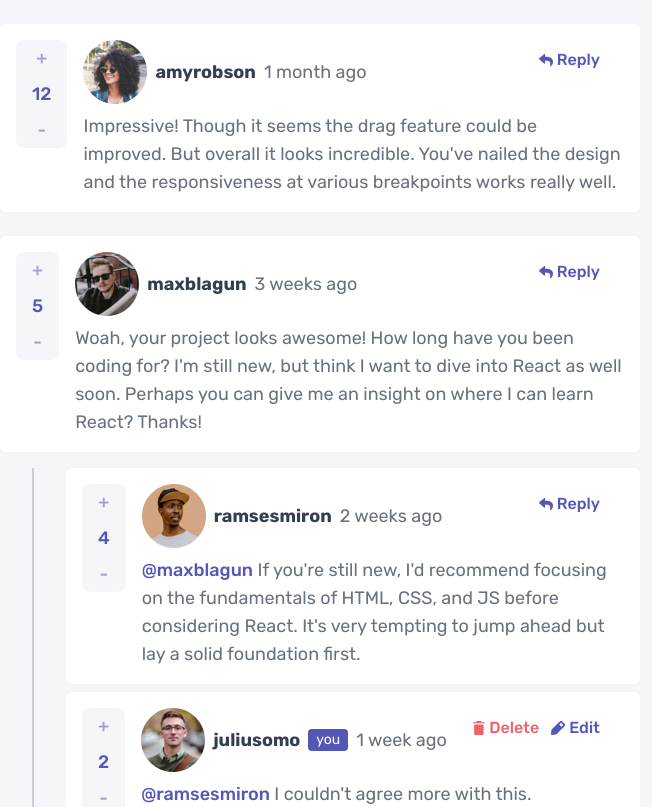
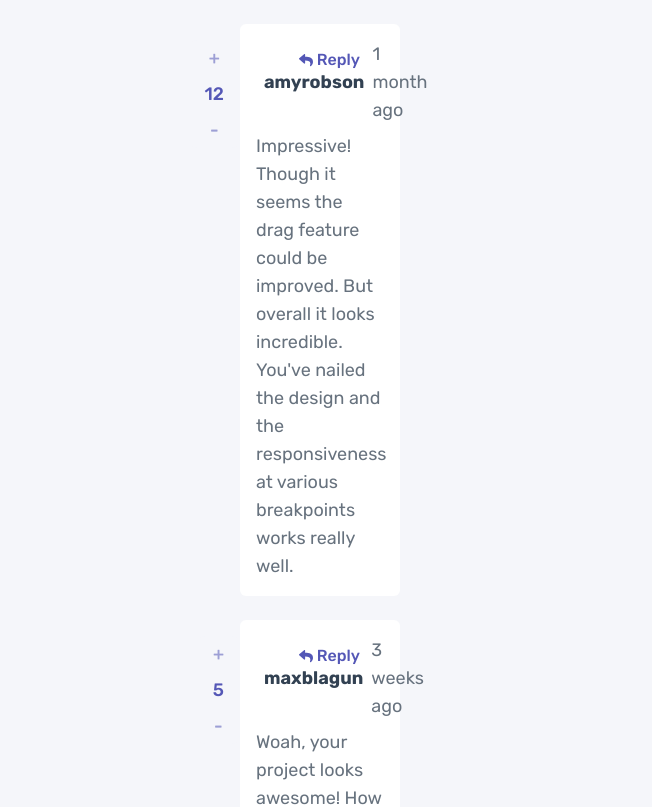
Before and after one commit to AslamtoIbrahim/interactive-comments-section-main, a Next.js app: page / in a window 1280 px wide. Shown: the top 807 px of the page, without its empty margins (320-972 px from the left). Built offline with nearby package versions, Linux system fonts and the light colour scheme.

Commit message:
refactor: adjust comments and replies spacing to improve compactness

```diff
--- a/src/app/components/Button.tsx
+++ b/src/app/components/Button.tsx
@@ -5,6 +5,7 @@ interface ButtonProps {
   className?: string;
   onClick?: () => void;
   text?: string;
+
 };
 const Button = ({ className, onClick, text = "Send" }: ButtonProps) => {
   return (
--- a/src/app/components/Main.tsx
+++ b/src/app/components/Main.tsx
@@ -53,7 +53,7 @@ const Main = () => {
   }, []);
 
   return (
-    <div className="relative h-fill py-6 px-4 md:px-10 lg:px-20 xl:px-80 flex flex-col gap-2">
+    <div className="relative h-fill py-6 px-4 md:px-10 lg:px-20 xl:px-[35rem] flex flex-col gap-2">
       {dataContext.comments && currentUser ? (
         <>
           {dataContext.comments.map((comment) => (
--- a/src/app/components/Picture.tsx
+++ b/src/app/components/Picture.tsx
@@ -11,11 +11,11 @@ const Picture = ({ mb, dt }: Images) => {
       <source srcSet={dt} type="image/webp" media="(min-width: 768px)" />
       {mb && (
         <Images
-          className="h-auto md:w-10 lg:w-16"
+          className="h-auto "
           src={mb}
           alt="Profile Picture"
-          width={30}
-          height={30}
+          width={35}
+          height={35}
           quality={100}
         />
       )}
```
